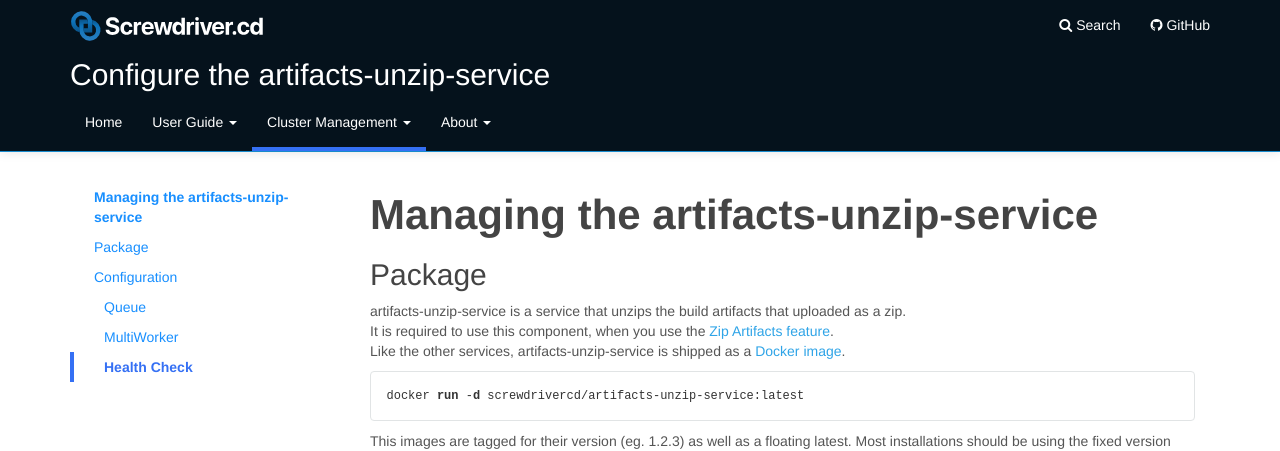
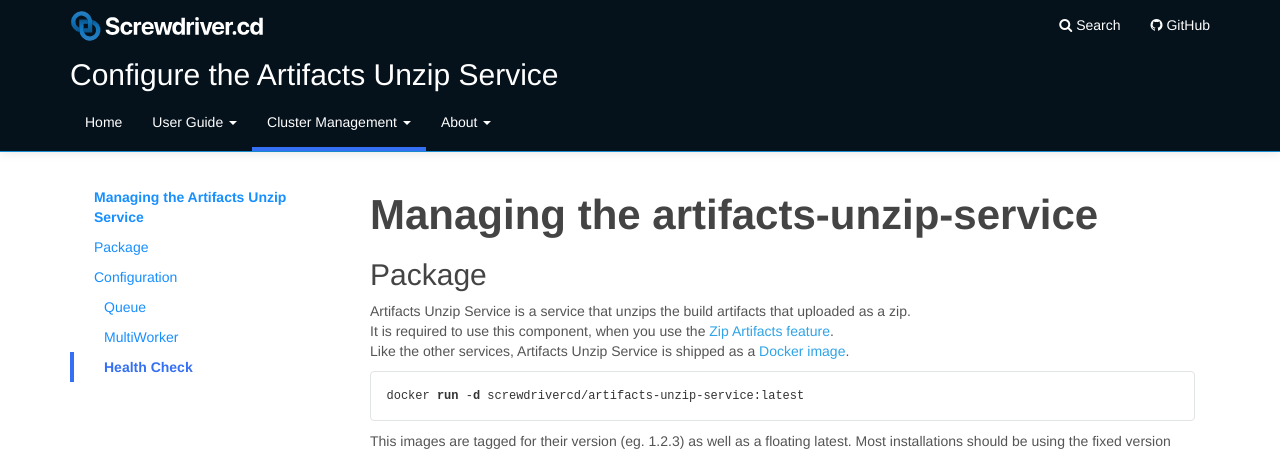
Before and after one commit to screwdriver-cd/guide, a Jekyll site: the page built from docs/cluster-management/configure-artifacts-unzip-service.md, in a window 1280 px wide and 900 px high. Shown: the top 451 px of the window. Built offline with Jekyll 4.4.1, drawn with Linux system fonts in a browser that asks for light colours.

````diff
--- a/docs/cluster-management/configure-artifacts-unzip-service.md
+++ b/docs/cluster-management/configure-artifacts-unzip-service.md
@@ -1,10 +1,10 @@
 ---
 layout: main
-title: Configure the artifacts-unzip-service
+title: Configure the Artifacts Unzip Service
 category: Cluster Management
 menu: menu
 toc:
-    - title: Managing the artifacts-unzip-service
+    - title: Managing the Artifacts Unzip Service
       url: "#managing-the-artifacts-unzip-service"
       active: true
     - title: Package
@@ -26,9 +26,9 @@ toc:
 
 ## Package
 
-artifacts-unzip-service is a service that unzips the build artifacts that uploaded as a zip.
+Artifacts Unzip Service is a service that unzips the build artifacts that uploaded as a zip.
 It is required to use this component, when you use the [Zip Artifacts feature](zip-artifacts).
-Like the other services, artifacts-unzip-service is shipped as a [Docker image](https://hub.docker.com/r/screwdrivercd/artifacts-unzip-service).
+Like the other services, Artifacts Unzip Service is shipped as a [Docker image](https://hub.docker.com/r/screwdrivercd/artifacts-unzip-service).
 
 ```bash
 docker run -d screwdrivercd/artifacts-unzip-service:latest
````
Also changed, not shown: docs/cluster-management/zip-artifacts.md (+7 -7 lines).
